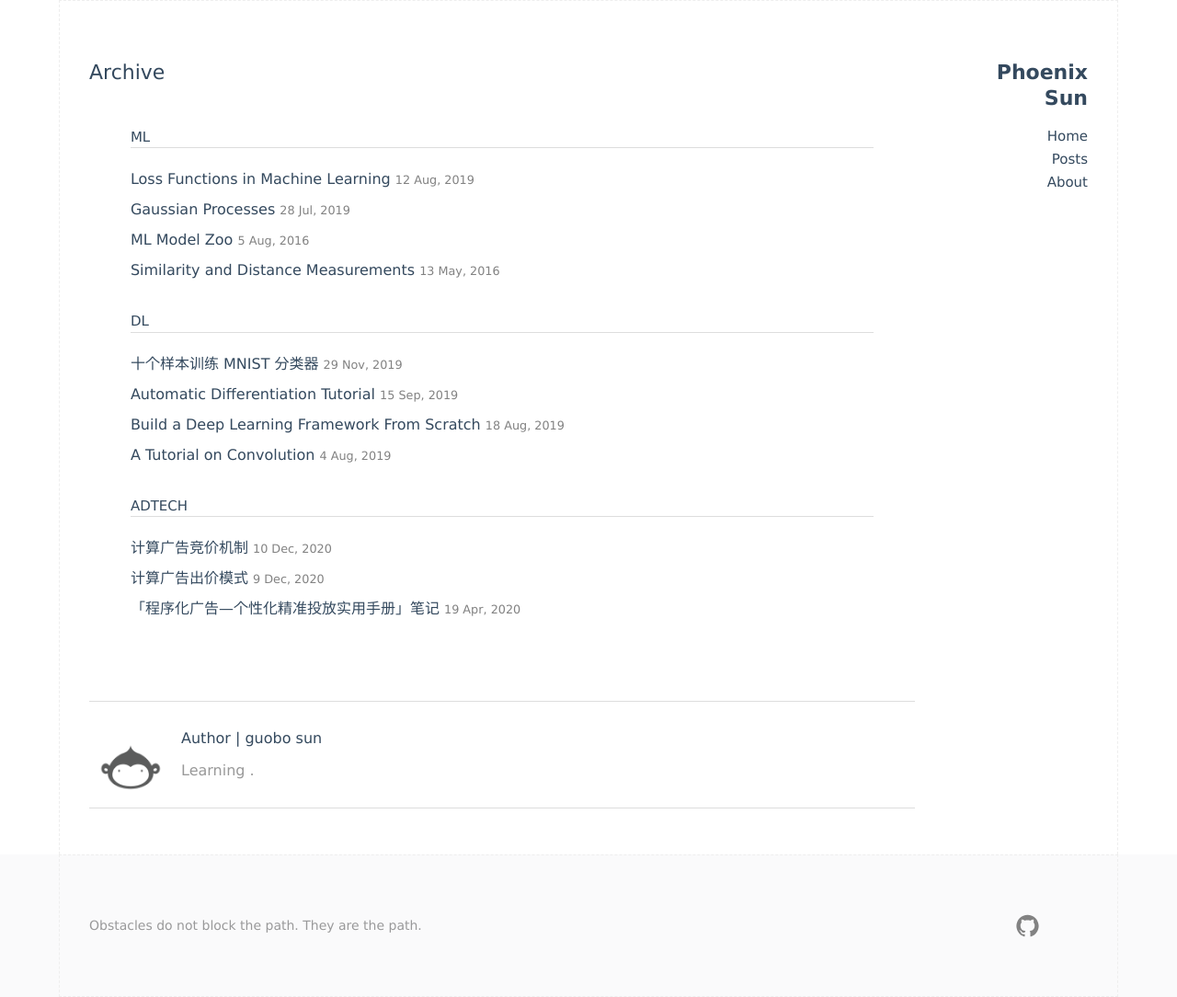
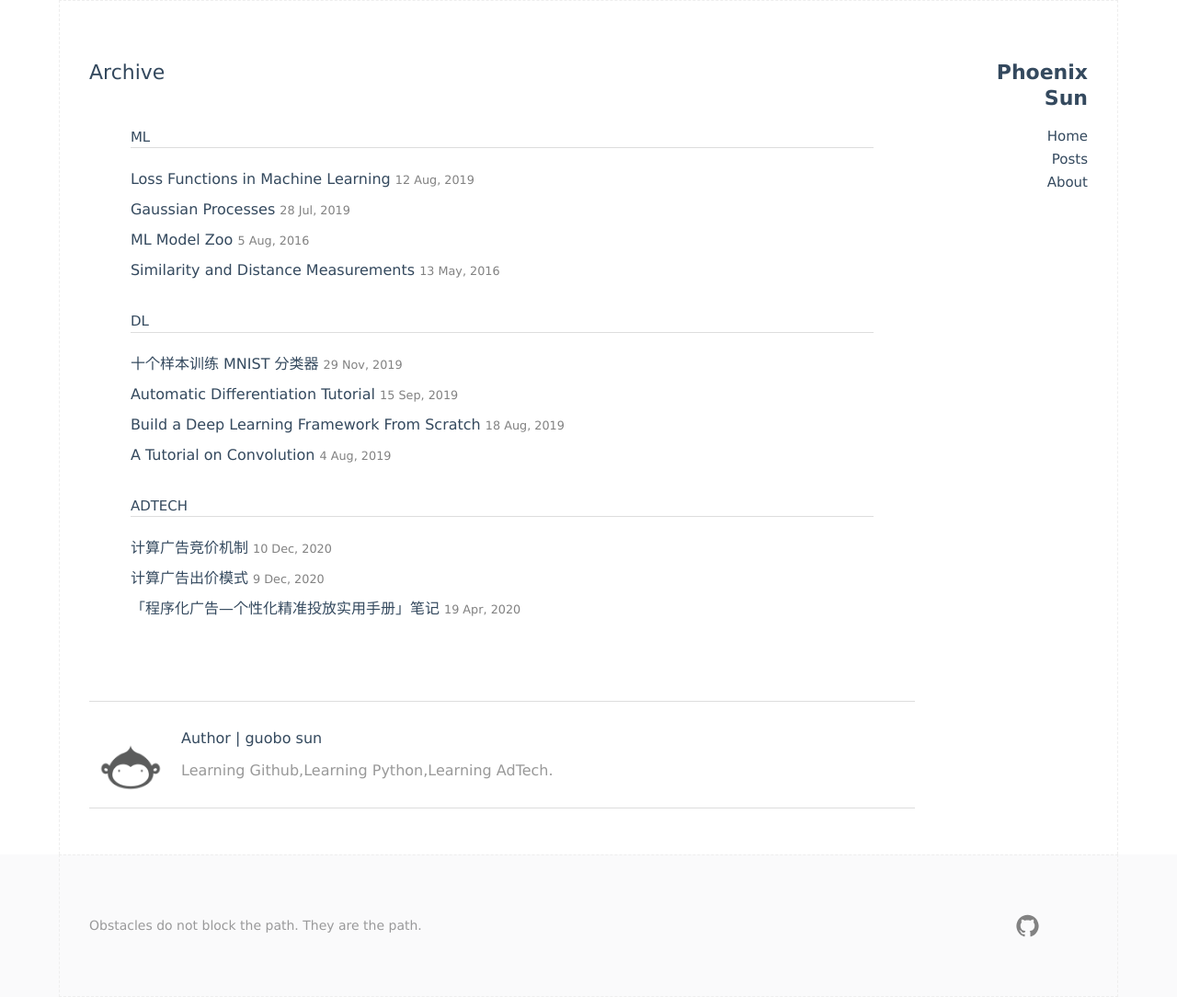
Before and after one commit to guobosun/guobosun.github.io, a Jekyll site: the page built from archive.html, in a window 1280 px wide. Shown: the whole page at 92% size. Built offline with Jekyll 4.4.1, drawn with Linux system fonts in a browser that asks for light colours; comment, search, counter and statistics services are not loaded.

Commit message:
Update author.html

```diff
--- a/_includes/author.html
+++ b/_includes/author.html
@@ -3,7 +3,7 @@
   <div class="authorinfo box">
     <a href="{{ "/about" | prepend: site.baseurl }}"><p>Author | guobo sun</p></a>
     <p class="bio">
-      Learning .
+      Learning Github,Learning Python,Learning AdTech.
     </p>
   </div>
 </section>
```
